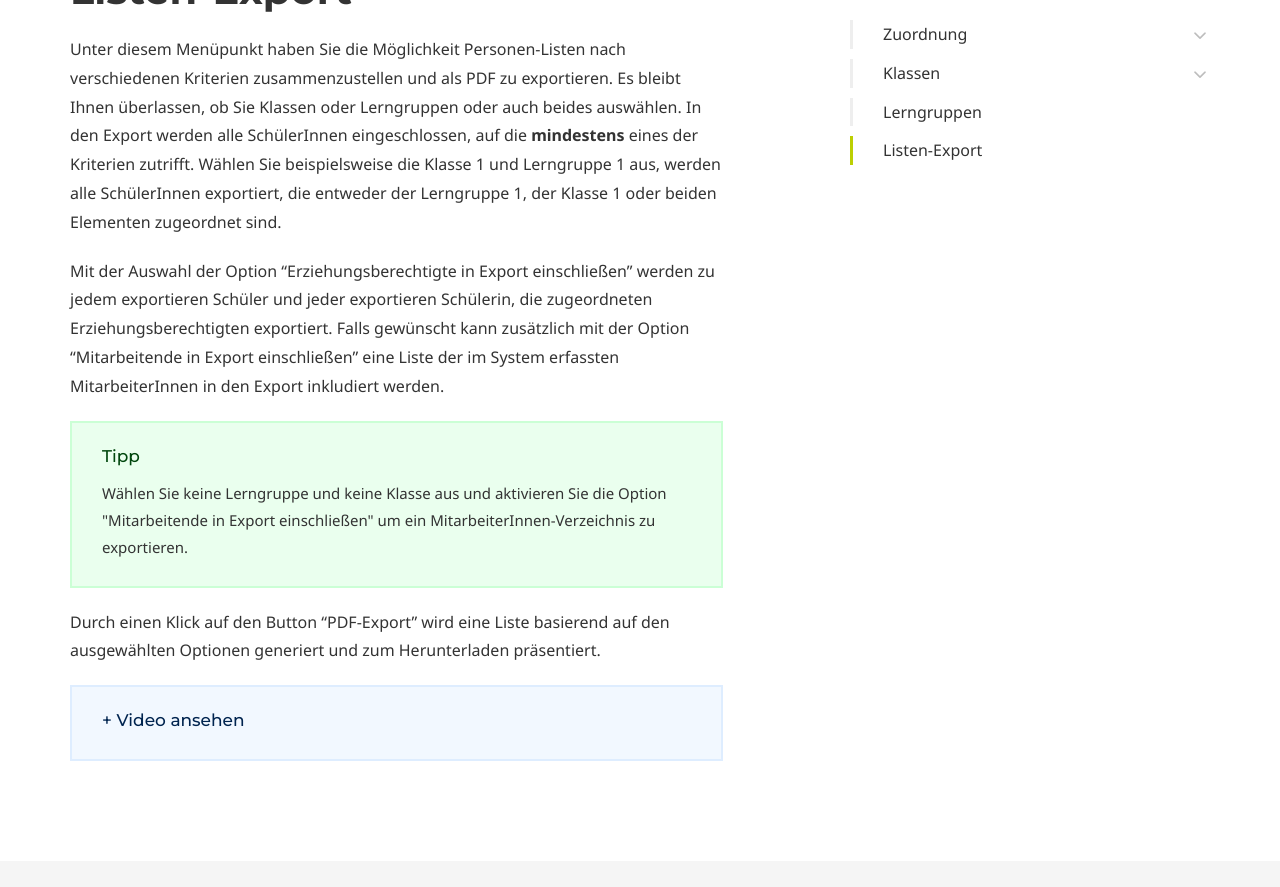
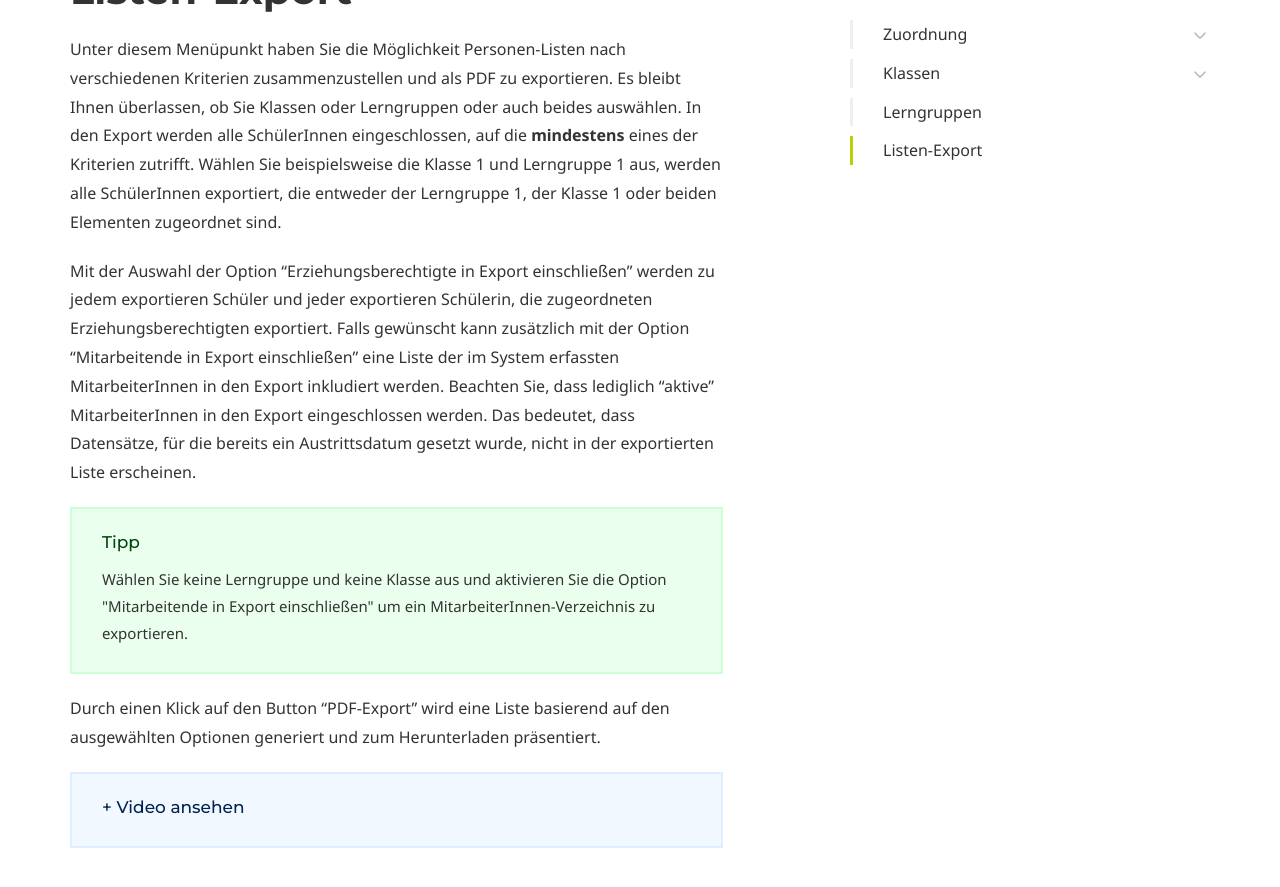
Before and after one commit to pixagraphic/pixagraphic.github.io, a Jekyll site: the page built from klassen-lerngruppen.md, in a window 1280 px wide and 900 px high, scrolled down 3917 px. Shown: the top 887 px of the window. Built offline with Jekyll 4.4.1, drawn with Linux system fonts in a browser that asks for light colours; some web fonts are replaced.

Commit message:
Improve list export section

```diff
--- a/klassen-lerngruppen.md
+++ b/klassen-lerngruppen.md
@@ -98,7 +98,7 @@ Die Auflistung, Erstellung und Bearbeitung von Lerngruppen geschieht analog zu d
 
 Unter diesem Menüpunkt haben Sie die Möglichkeit Personen-Listen nach verschiedenen Kriterien zusammenzustellen und als PDF zu exportieren. Es bleibt Ihnen überlassen, ob Sie Klassen oder Lerngruppen oder auch beides auswählen. In den Export werden alle SchülerInnen eingeschlossen, auf die <strong>mindestens</strong> eines der Kriterien zutrifft. Wählen Sie beispielsweise die Klasse 1 und Lerngruppe 1 aus, werden alle SchülerInnen exportiert, die entweder der Lerngruppe 1, der Klasse 1 oder beiden Elementen zugeordnet sind.
 
-Mit der Auswahl der Option "Erziehungsberechtigte in Export einschließen" werden zu jedem exportieren Schüler und jeder exportieren Schülerin, die zugeordneten Erziehungsberechtigten exportiert. Falls gewünscht kann zusätzlich mit der Option "Mitarbeitende in Export einschließen" eine Liste der im System erfassten MitarbeiterInnen in den Export inkludiert werden.
+Mit der Auswahl der Option "Erziehungsberechtigte in Export einschließen" werden zu jedem exportieren Schüler und jeder exportieren Schülerin, die zugeordneten Erziehungsberechtigten exportiert. Falls gewünscht kann zusätzlich mit der Option "Mitarbeitende in Export einschließen" eine Liste der im System erfassten MitarbeiterInnen in den Export inkludiert werden. Beachten Sie, dass lediglich "aktive" MitarbeiterInnen in den Export eingeschlossen werden. Das bedeutet, dass Datensätze, für die bereits ein Austrittsdatum gesetzt wurde, nicht in der exportierten Liste erscheinen.
 
 <div class="callout callout--success">
     <p><strong>Tipp</strong>
```
